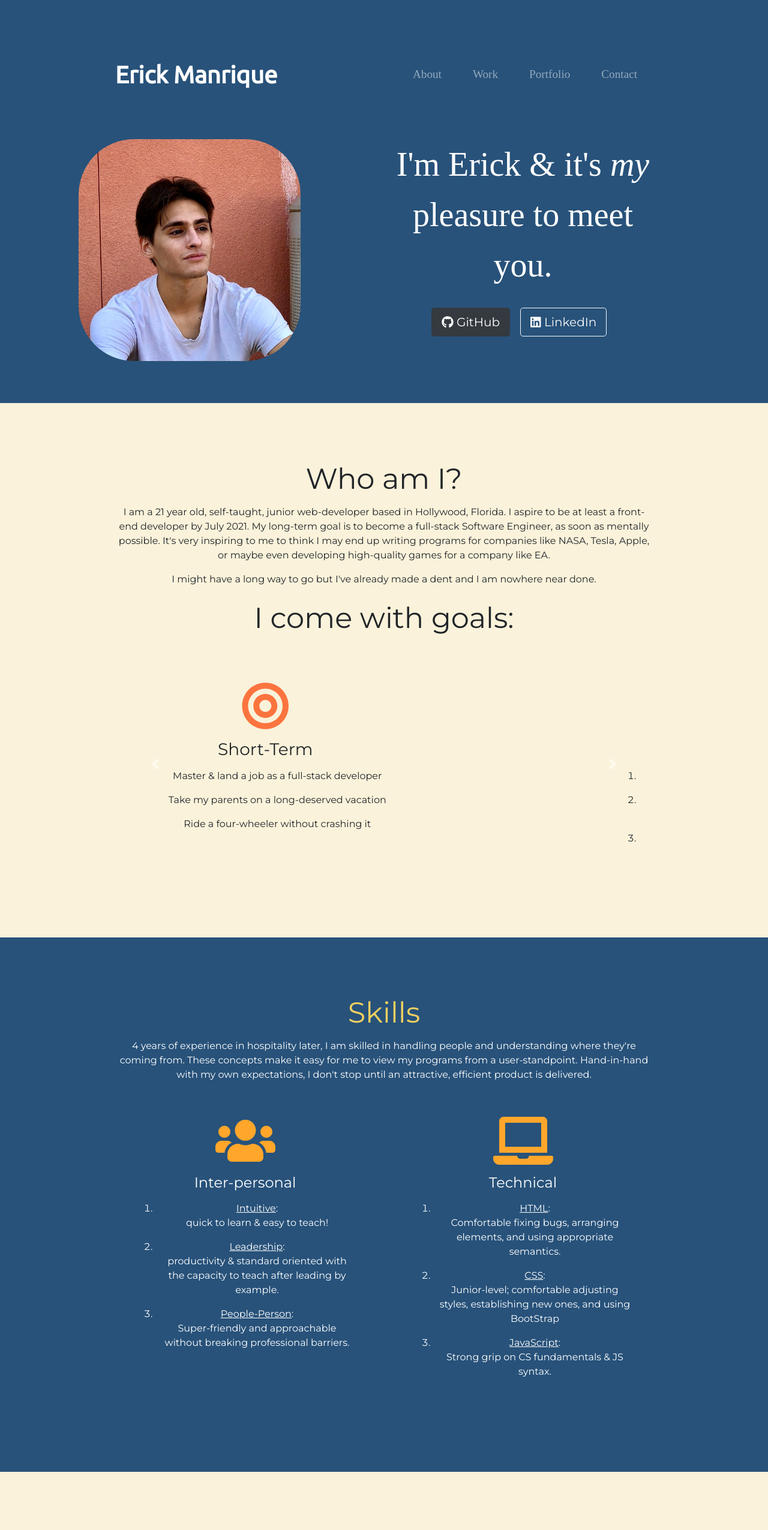
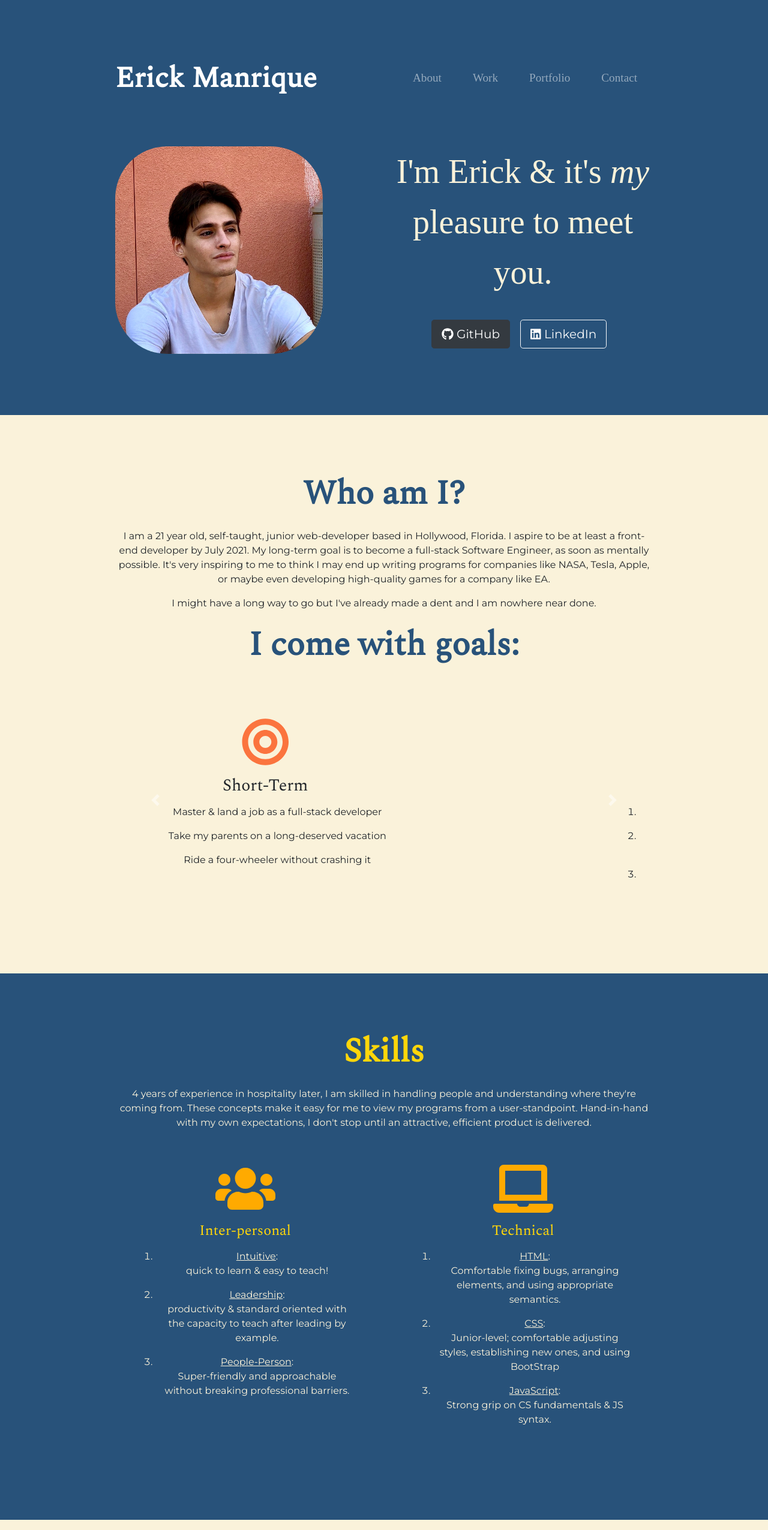
Before and after one commit to yeezick/firstPortfolio, a plain HTML site: page index.html in a window 1280 px wide. Shown: the top 2551 px of the page at 60% size. Drawn offline with nearby package versions, Linux system fonts and the light colour scheme.

Commit message:
Fix title-image bug and updating color scheme to slightly less painful.

```diff
--- a/index.html
+++ b/index.html
@@ -6,9 +6,10 @@
   <title>Erick Manrique</title>
 
   <!-- Google Fonts -->
+  <link rel="preconnect" href="https://fonts.gstatic.com">
   <link href="https://fonts.googleapis.com/css?family=Montserrat|Ubuntu" rel="stylesheet">
-  <link rel="preconnect" href="https://fonts.gstatic.com">
   <link href="https://fonts.googleapis.com/css2?family=Roboto+Mono:wght@700&display=swap" rel="stylesheet">
+  <link href="https://fonts.googleapis.com/css2?family=Spectral&display=swap" rel="stylesheet">
 
   <!-- CSS Stylesheets -->
   <link rel="stylesheet" href="https://maxcdn.bootstrapcdn.com/bootstrap/4.0.0/css/bootstrap.min.css" integrity="sha384-Gn5384xqQ1aoWXA+058RXPxPg6fy4IWvTNh0E263XmFcJlSAwiGgFAW/dAiS6JXm" crossorigin="anonymous">
@@ -76,9 +77,11 @@
 
         <div class="col-lg-6">
           <h1 class="big-heading">I'm Erick & it's <i>my</i> pleasure to meet you.</h1>
-          <!--change to linkedin logo + github logo -->
+          <!--  title-buttons -->
+          <div class="title-buttons">
           <a href="https://github.com/yeezick" target="_blank" class="btn btn-dark btn-lg link-button"><i class="fab fa-github"></i> GitHub</a>
           <a href="https://www.linkedin.com/in/erick-manrique/" target="_blank" class="btn btn-outline-light btn-lg link-button"><i class="fab fa-linkedin"></i> LinkedIn</a>
+        </div>
         </div>
 
       </div>
@@ -220,6 +223,7 @@
               <a href="https://yeezick.github.io/emBusinessCard/"> <img class="img-fluid" src="images/firstPage.png" alt="A screenshot of Erick Manrique's Business Card"> </a>
 
               <div class="card-body d-flex flex-column">
+                <a href="https://yeezick.github.io/emBusinessCard/"><h3>First Site</h3></a>
                 <p class="card-text">This is my very first website! It is a very personable virtual business card. I'm leaving it just how it is to look back at one day.
                 <ul>
                   <li>HTML & CSS</li>
@@ -236,6 +240,7 @@
               <a href="https://yeezick.github.io/dice-game/"> <img class="img-fluid" src="images/diceGame.png" alt="A screenshot of the dice game website."> </a>
 
               <div class="card-body d-flex flex-column">
+                <a href="https://yeezick.github.io/dice-game/"><h3>Dice Game</h3></a>
                 <p class="card-text">More of a decision-maker than a game, this site rolls 2 dice representing 2 players. The player with the highest dice roll wins and gets to choose lunch today.
                 <ul>
                   <li>HTML & CSS</li>
@@ -252,6 +257,7 @@
               <a href="https://yeezick.github.io/simon-game/"> <img class="img-fluid" src="images/simon.png" alt="A screenshot of the Simon website"> </a>
 
               <div class="card-body d-flex flex-column">
+                <a href="https://yeezick.github.io/simon-game/"><h3>Simon Game</h3></a>
                 <p class="card-text">The popular game, "Simon," online! Simon chooses a color, then you repeat his entire selection ending with last choice!
                 <ul>
                   <li>HTML & CSS</li>
@@ -268,6 +274,7 @@
               <a href="https://yeezick.github.io/drum-kit-jquery/"> <img class="img-fluid" src="images/drumKit.png" alt="A screenshot of the drum kit website."> </a>
 
               <div class="card-body d-flex flex-column">
+                <a href="https://yeezick.github.io/drum-kit-jquery/"><h3>Drum kit</h3></a>
                 <p class="card-text">An online drum kit so you can still have band rehearsal when you forget your drums. Click or type, the show must go on!
                 <ul>
                   <li>HTML & CSS</li>
@@ -292,7 +299,8 @@
 
     <div class="container-fluid">
 
-      <h2>This doesn't have to be goodbye!</h3>
+      <h2>"Goodbye World???"</h2>
+      <h3>I've barely gotten started!</h3>
       <p>
         Whether you're an employer or a fellow developer, I am eager to connect with you! Everybody is powerful alone, together they can be unstoppable. Reach out to me using any of the links below,
         I look forward to hearing from you!
--- a/styles.css
+++ b/styles.css
@@ -8,7 +8,30 @@ body {
 
 
  h1, h2, h3, h4, h5, h6 {
-  font-family: "Montserrat";
+  font-family: "Spectral", serif;
+}
+
+h2 {
+font-size: 3.5rem;
+  line-height: 1.5;
+  margin-bottom: 1rem;
+  font-weight: 900;
+}
+
+.colored-section h2 {
+  color: #ffd60a;
+}
+
+.light-section h2 {
+  color: #28527a;
+}
+
+.colored-section h3 {
+  color: #ffd60a;
+}
+
+card-body h3 {
+  text-decoration: underline;
 }
 
 p {
@@ -19,10 +42,8 @@ li {
   padding: 0.5rem;
 }
 
-h2 {
-  font-size: 3rem;
-  line-height: 1.5;
-
+a {
+  color: black;
 }
 a:hover {
   color: #fb743e;
@@ -37,7 +58,6 @@ a:hover {
   line-height: 1.5;
 }
 
-
 /* Containers */
 
 .container-fluid{
@@ -48,12 +68,12 @@ a:hover {
 
 .colored-section {
   background-color: #28527a;
-  color: #fff;
+  color: #faf2da;
 }
-
+/*
 .colored-section  h2 {
-    color: #f4d160;
-}
+    /* color: #;f4d160
+} */
 
 .light-section {
   background-color: #faf2da;
@@ -66,8 +86,8 @@ a:hover {
 }
 
 .navbar-brand {
-  font-family: "Ubuntu";
-  font-size: 2.5rem;
+  font-family: "Spectral", serif;
+  font-size: 3rem;
   font-weight: bold;
 }
 
@@ -81,6 +101,9 @@ a:hover {
 }
 
 /* Buttons */
+.title-buttons {
+  margin-top: 1rem;
+}
 
 .link-button {
   margin: 5% 3% 5% 0;
@@ -98,17 +121,14 @@ a:hover {
   padding: 3% 15% 7%;
 }
 
-/* Title Image */
-
 .title-image {
   width: 80%;
   border-radius: 25%;
-  position: absolute;
-  right: 30%;
+  position: relative;
+  right: 10%;
 }
 
 /* about Section */
-
 .about-image {
   width: 10%;
   border-radius: 100%;
@@ -124,7 +144,7 @@ a:hover {
 }
 
 .icon {
-  color: #ffa62b;
+  color:#ffaa00;
   margin-bottom: 1rem;
 }
 
@@ -169,6 +189,8 @@ a:hover {
   color: inherit;
 }
 
+
+/* screens smaller than 1028 */
 @media (max-width: 1028px) {
 
   #title {
@@ -178,5 +200,6 @@ a:hover {
   .title-image {
     position: static;
     transform: rotate(0);
+    margin-bottom: 2em;
   }
 }
```
